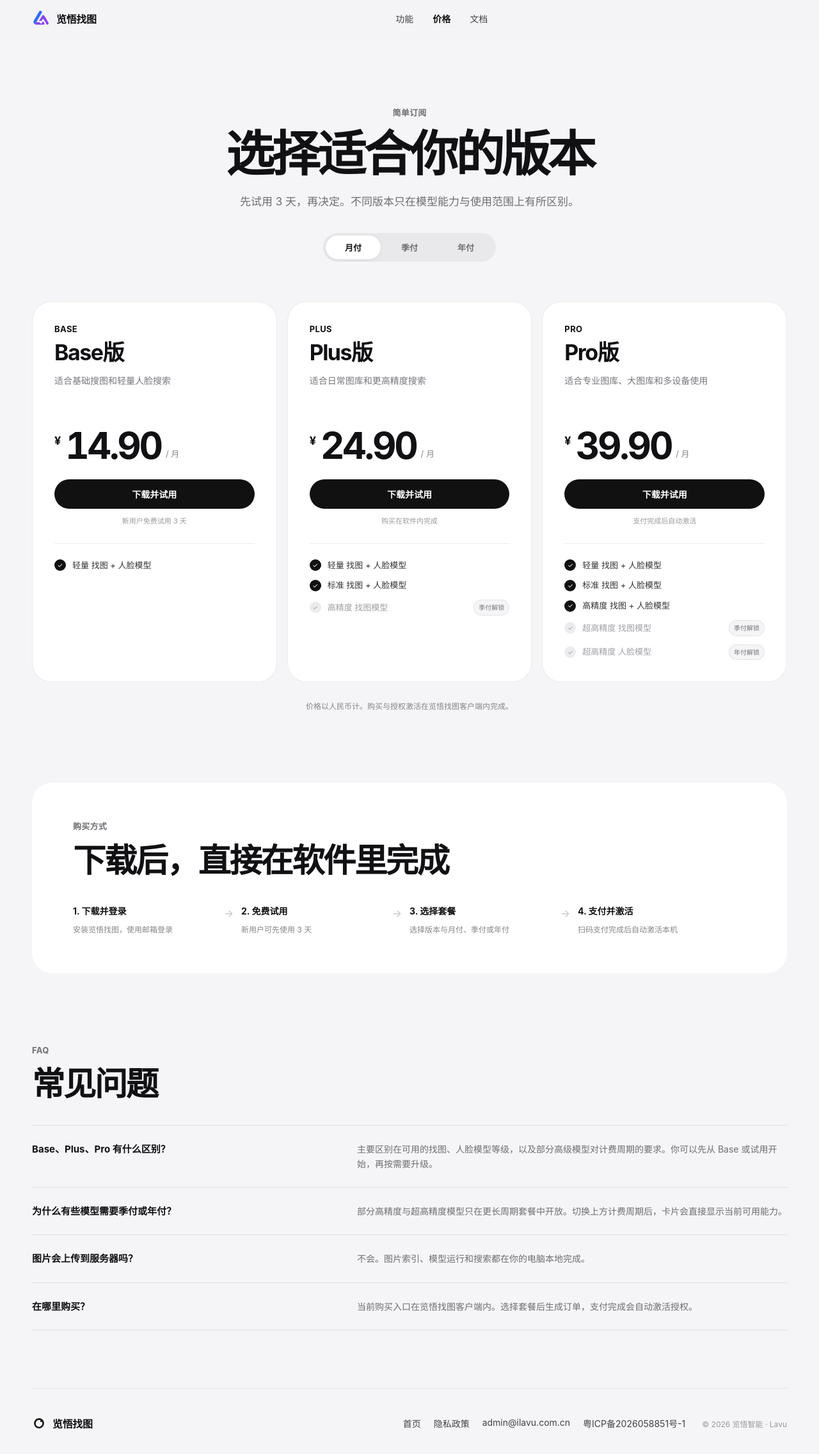
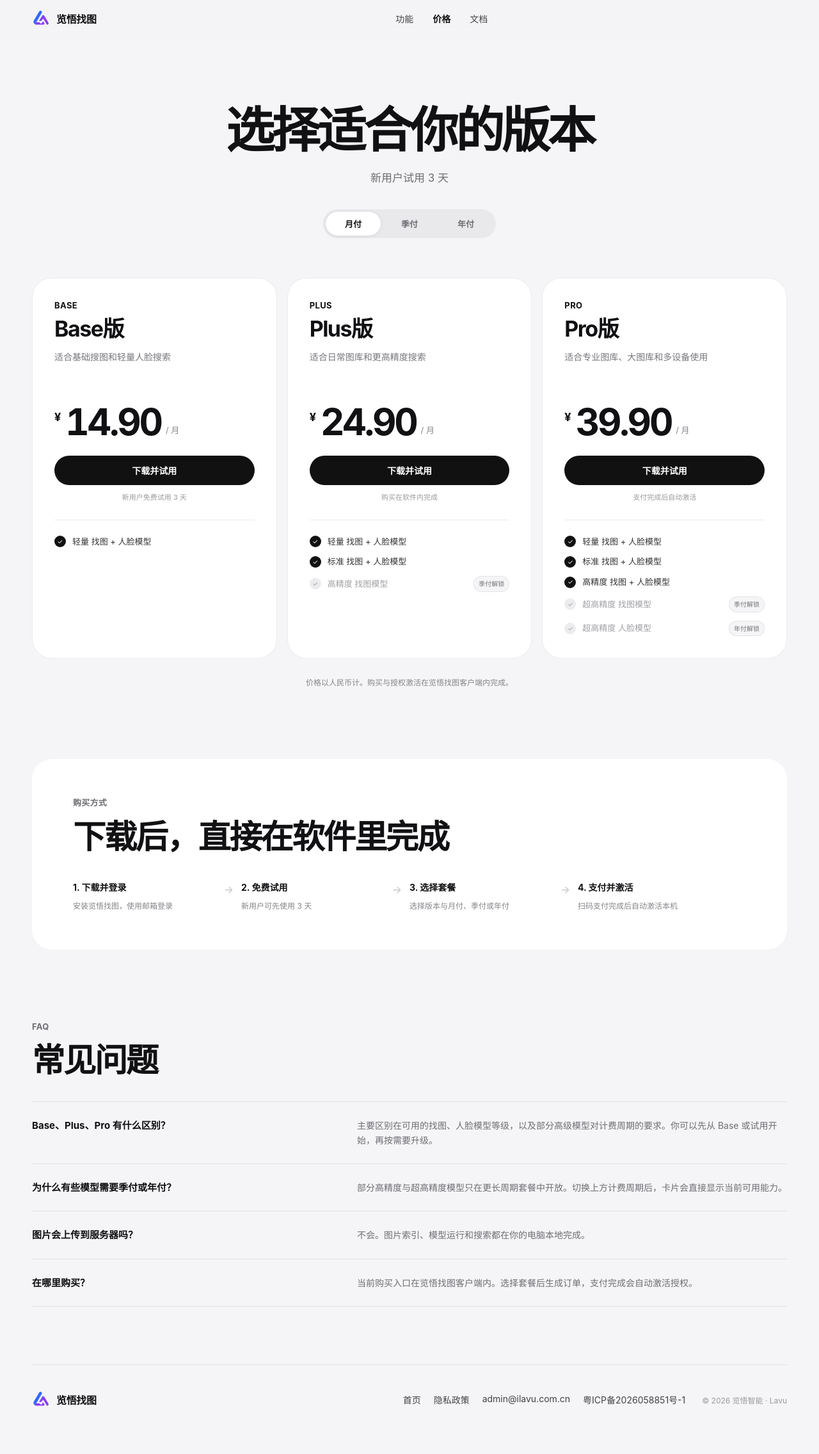
Before and after one commit to ayay129/lavusion-web, a plain HTML site: page pricing.html in a window 1280 px wide. Shown: the whole page at 64% size. Drawn offline with Linux system fonts and the light colour scheme.

Commit message:
更改底部brand

```diff
--- a/pricing.html
+++ b/pricing.html
@@ -36,9 +36,8 @@
   <main class="pricing-main">
     <!-- ========================= Pricing hero ========================= -->
     <section class="pricing-hero section-shell reveal">
-      <p class="pricing-eyebrow">简单订阅</p>
       <h1>选择适合你的版本</h1>
-      <p>先试用 3 天，再决定。不同版本只在模型能力与使用范围上有所区别。</p>
+      <p>新用户试用 3 天</p>
       <div class="billing-switch-wrap">
         <div class="billing-switch" role="group" aria-label="计费周期">
           <button type="button" data-billing="monthly" aria-pressed="true">月付</button>
@@ -109,7 +108,18 @@
 
   <!-- ========================= Footer ========================= -->
   <footer class="site-footer section-shell">
-    <div class="footer-brand"><span class="brand-mark small" aria-hidden="true"><svg viewBox="0 0 32 32"><path d="M7.7 8.2c2.3-2.5 5-3.7 8.3-3.7 5.8 0 10.6 4.4 11.3 10.1.8 6.8-4.5 12.9-11.3 12.9S3.9 21.4 4.7 14.6c.3-2.4 1.3-4.5 3-6.4Z"/><path class="brand-cut" d="M10.4 10.8c1.5-1.6 3.4-2.4 5.6-2.4 4 0 7.2 3 7.6 6.9.5 4.6-3 8.8-7.6 8.8s-8.2-4.2-7.6-8.8c.2-1.7.9-3.2 2-4.5Z"/><circle cx="20.8" cy="11.1" r="2.1"/></svg></span><span>览悟找图</span></div>
+    <div class="footer-brand">
+      <!-- <span class="brand-mark small" aria-hidden="true">
+        <svg viewBox="0 0 32 32">
+          <path d="M7.7 8.2c2.3-2.5 5-3.7 8.3-3.7 5.8 0 10.6 4.4 11.3 10.1.8 6.8-4.5 12.9-11.3 12.9S3.9 21.4 4.7 14.6c.3-2.4 1.3-4.5 3-6.4Z"/>
+          <path class="brand-cut" d="M10.4 10.8c1.5-1.6 3.4-2.4 5.6-2.4 4 0 7.2 3 7.6 6.9.5 4.6-3 8.8-7.6 8.8s-8.2-4.2-7.6-8.8c.2-1.7.9-3.2 2-4.5Z"/>
+          <circle cx="20.8" cy="11.1" r="2.1"/>
+        </svg>
+      </span> -->
+      <span class="brand-mark" aria-hidden="true">
+        <img src="./assets/logo.svg" alt="" />
+      </span>
+      <span>览悟找图</span></div>
     <div class="footer-links"><a href="./index.html">首页</a><a href="./privacy.html">隐私政策</a><a href="mailto:admin@ilavu.com.cn">admin@ilavu.com.cn</a><a href="https://beian.miit.gov.cn/" target="_blank" rel="noreferrer">粤ICP备2026058851号-1</a></div>
     <p class="copyright">© 2026 览悟智能 · Lavu</p>
   </footer>
```
Also changed, not shown: docs.html (+7 -1 lines), index.html (+8 -2 lines), privacy.html (+7 -1 lines).
